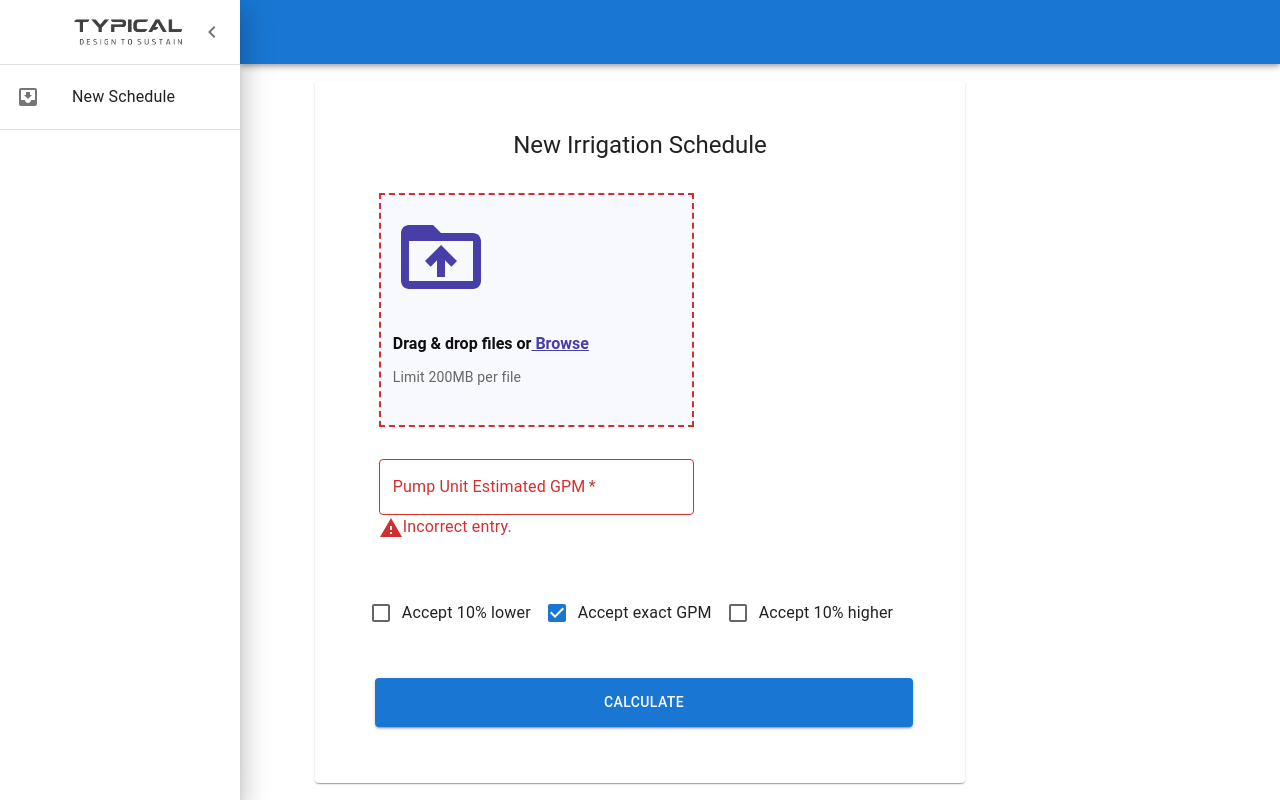
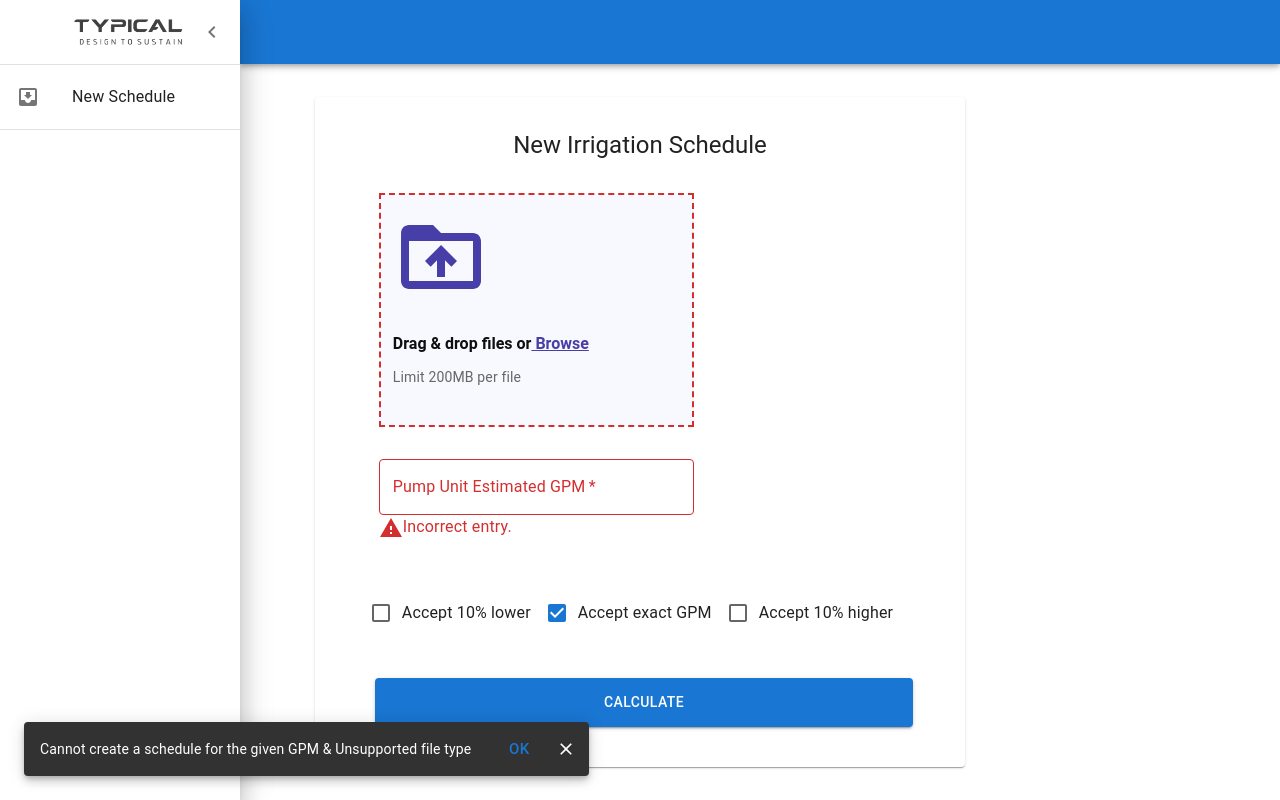
Before and after one commit to ahmedselhady/timescheduling-irrigation-systems, a Next.js app in the folder app/: page / in a window 1280 px wide. Both pictures are taken after a click on the button "CALCULATE". Built offline with nearby package versions, Linux system fonts and the light colour scheme.

Commit message:
fixed form validation

```diff
--- a/app/app/layout.tsx
+++ b/app/app/layout.tsx
@@ -7,6 +7,7 @@ import Header from "@/components/Header/Header";
 import DrawerEle from "@/components/Drawer/Drawer";
 import { CssBaseline } from "@mui/material";
 import { Main, DrawerHeader } from "@/components/Main/Main";
+import { SnackbarProvider } from "notistack";
 
 const geistSans = localFont({
   src: "./fonts/GeistVF.woff",
--- a/app/app/page.tsx
+++ b/app/app/page.tsx
@@ -1,7 +1,13 @@
 import React from "react";
 
 import NewIrrigationScheduleForm from "@/components/NewIrrigationScheduleForm/NewIrrigationScheduleForm";
+import SnackbarAlert from "@/components/SnackBar/SnackBar";
 
 export default function NewSchedule() {
-  return <NewIrrigationScheduleForm />;
+  return (
+    <>
+      <NewIrrigationScheduleForm />
+      <SnackbarAlert />
+    </>
+  );
 }
--- a/app/components/Drawer/Drawer.tsx
+++ b/app/components/Drawer/Drawer.tsx
@@ -14,8 +14,6 @@ import ListItemIcon from "@mui/material/ListItemIcon";
 import ListItemText from "@mui/material/ListItemText";
 import InboxIcon from "@mui/icons-material/MoveToInbox";
 import { useAppContext } from "@/context";
-import CreateNewFolderIcon from "@mui/icons-material/CreateNewFolder";
-import ListIcon from "@mui/icons-material/List";
 import Image from "next/image";
 
 import { drawerWidth } from "@/constants";
@@ -26,7 +24,6 @@ const DrawerHeader = styled("div")(({ theme }) => ({
   display: "flex",
   alignItems: "center",
   padding: theme.spacing(0, 1),
-  // necessary for content to be below app bar
   ...theme.mixins.toolbar,
   justifyContent: "flex-end",
 }));
@@ -77,7 +74,7 @@ const DrawerEle = () => {
       <List>
         <Link href="/" onClick={handleDrawerToggle}>
           <ListItem disablePadding>
-            <ListItemButton>
+            <ListItemButton onClick={() => window.location.reload()}>
               <ListItemIcon>
                 <InboxIcon />
               </ListItemIcon>
--- a/app/components/Groups/Groups.tsx
+++ b/app/components/Groups/Groups.tsx
@@ -143,7 +143,7 @@ const Groups = () => {
               className="mx-auto  max-h-96"
             >
               <Table className="border-l bg-slate-50 flex">
-                <Table>
+                <Table className="max-w-[30rem]">
                   <TableHead className="sm:text-nowrap">
                     <TableCell className="px-1 sm:px-3 bg-[#4ADEDE]">
                       Batch ID
--- a/app/components/NewIrrigationScheduleForm/NewIrrigationScheduleForm.tsx
+++ b/app/components/NewIrrigationScheduleForm/NewIrrigationScheduleForm.tsx
@@ -14,6 +14,7 @@ import {
   FormControlLabel,
   TextField,
   Typography,
+  IconButton,
 } from "@mui/material";
 import WarningIcon from "@mui/icons-material/Warning";
 import CircularProgress from "@mui/material/CircularProgress";
@@ -21,7 +22,8 @@ import Checkbox from "@mui/material/Checkbox";
 import DriveFolderUploadIcon from "@mui/icons-material/DriveFolderUpload";
 import { useAppContext } from "@/context";
 import { useRouter } from "next/navigation";
-import newData from "../../../new-example.json";
+import DescriptionIcon from "@mui/icons-material/Description";
+import HighlightOffRoundedIcon from "@mui/icons-material/HighlightOffRounded";
 
 interface CheckboxState {
   acceptLower: boolean;
@@ -32,13 +34,17 @@ interface CheckboxState {
 const NewIrrigationScheduleForm = () => {
   const router = useRouter();
 
-  const { handleSaveData, pumpUnitValue, pumpUnitValueInputHandler } =
-    useAppContext();
+  const {
+    handleSaveData,
+    pumpUnitValue,
+    pumpUnitValueInputHandler,
+    handleShowingSnackBar,
+  } = useAppContext();
 
   const [isLoading, setIsLoading] = React.useState<boolean>(false);
   const [isError, setIsError] = React.useState<boolean>(false);
   const [uploadedFile, setUploadedFile] = React.useState<File | null>(null);
-  const [fileFormat, setFileFormat] = React.useState<string>("");
+  const [isWrongFormat, setIsWrongFormat] = React.useState<boolean>(false);
 
   const [checkboxes, setCheckboxes] = React.useState<CheckboxState>({
     acceptLower: false,
@@ -55,21 +61,49 @@ const NewIrrigationScheduleForm = () => {
 
   const handleFileChange = (event: React.ChangeEvent<HTMLInputElement>) => {
     const file = event.target.files ? event.target.files[0] : null;
+    if (file?.type !== "text/plain") {
+      setIsWrongFormat(true);
+      handleShowingSnackBar(true, {
+        message: "Unsupported file type",
+      });
+      return;
+    }
+    setUploadedFile(file);
+  };
 
-    setUploadedFile(file);
-    if (file) {
-      setFileFormat(file.name.split(".").pop() || "");
+  const validateForm = () => {
+    let errorMessages = [];
+    if (pumpUnitValue.toString().trim() === "" || Number(pumpUnitValue) < 0) {
+      errorMessages.push("Cannot create a schedule for the given GPM");
     }
+    if (
+      !uploadedFile ||
+      (uploadedFile.type && uploadedFile.type !== "text/plain")
+    ) {
+      setIsWrongFormat(true);
+      errorMessages.push("Unsupported file type");
+    }
+
+    if (errorMessages.length > 0) {
+      handleShowingSnackBar(true, {
+        message: errorMessages.join(" & "),
+      });
+      errorMessages = [];
+      return false;
+    }
+    return true;
   };
 
   const handleFileUpload = async (
     event: React.MouseEvent<HTMLButtonElement>
   ) => {
     event.preventDefault();
-    if (pumpUnitValue === "" || uploadedFile === null) {
+    const formIsValid = validateForm();
+    if (!formIsValid || !uploadedFile) {
       setIsError(true);
       return;
     }
+
     setIsLoading(true);
     try {
       const formData = new FormData();
@@ -103,7 +137,7 @@ const NewIrrigationScheduleForm = () => {
   return (
     <Card
       sx={{
-        padding: { xs: "0", sm: "2rem 3rem" },
+        padding: { xs: "0", sm: "1rem 3rem" },
       }}
     >
       <CardHeader
@@ -112,6 +146,8 @@ const NewIrrigationScheduleForm = () => {
       ></CardHeader>
       <CardContent>
         <FormControl className="flex justify-center gap-8">
+          {!uploadedFile ? (
+            <>
               <Input
                 required
                 onChange={handleFileChange}
@@ -120,7 +156,7 @@ const NewIrrigationScheduleForm = () => {
                 inputProps={{ style: { height: "100%" } }}
                 sx={{
                   borderColor: `${
-                !isError || uploadedFile ? "primary.main" : "error.main"
+                    !isWrongFormat ? "primary.main" : "error.main"
                   }`,
                 }}
                 disableUnderline
@@ -130,7 +166,10 @@ const NewIrrigationScheduleForm = () => {
                 className="flex flex-col items-center justify-center w-full p-3 sm:p-0"
               >
                 <DriveFolderUploadIcon
-              sx={{ fontSize: { sm: "6rem", xs: "3rem" }, color: "#483EA8" }}
+                  sx={{
+                    fontSize: { sm: "6rem", xs: "3rem" },
+                    color: "#483EA8",
+                  }}
                 />
                 <Typography
                   variant="h5"
@@ -151,16 +190,34 @@ const NewIrrigationScheduleForm = () => {
                   Limit 200MB per file
                 </Typography>
               </InputLabel>
+            </>
+          ) : (
+            <div className="flex items-center justify-between border-y-4 border-gray-500 border-opacity-20 w-full py-3">
+              <div className="flex items-center gap-3">
+                <DescriptionIcon color="primary" className="text-3xl" />
+                {uploadedFile.name}
+              </div>
+              <div>
+                <IconButton onClick={() => setUploadedFile(null)}>
+                  <HighlightOffRoundedIcon className="" color="error" />
+                </IconButton>
+              </div>
+            </div>
+          )}
           <TextField
             required
             type="number"
             value={pumpUnitValue}
+            InputProps={{ inputProps: { min: 0 } }}
             onChange={(e: any) => pumpUnitValueInputHandler(e)}
             className="w-full"
             id="outlined-basic"
             label="Pump Unit Estimated GPM"
             variant="outlined"
-            error={isError && pumpUnitValue.toString().trim() === ""}
+            error={
+              (isError && pumpUnitValue.toString().trim() === "") ||
+              Number(pumpUnitValue) < 0
+            }
           />
         </FormControl>
         {isError && pumpUnitValue.toString().trim() === "" && (
--- /dev/null
+++ b/app/components/SnackBar/SnackBar.tsx
@@ -0,0 +1,59 @@
+"use client";
+
+import * as React from "react";
+import Button from "@mui/material/Button";
+import Snackbar, { SnackbarCloseReason } from "@mui/material/Snackbar";
+import IconButton from "@mui/material/IconButton";
+import CloseIcon from "@mui/icons-material/Close";
+import { useAppContext } from "@/context";
+import { SnackbarProvider, VariantType, useSnackbar } from "notistack";
+
+export default function SnackbarAlert() {
+  const { enqueueSnackbar } = useSnackbar();
+
+  const { handleShowingSnackBar, showSnackBar, snackBarData } = useAppContext();
+
+  const handleClose = (
+    event: React.SyntheticEvent | Event,
+    reason?: SnackbarCloseReason
+  ) => {
+    if (reason === "clickaway") {
+      return;
+    }
+
+    handleShowingSnackBar(false);
+  };
+
+  const action = (
+    <React.Fragment>
+      <Button
+        color="primary"
+        size="large"
+        className="font-700"
+        onClick={handleClose}
+      >
+        {snackBarData.action ? snackBarData.action : "ok"}
+      </Button>
+      <IconButton
+        size="small"
+        aria-label="close"
+        color="inherit"
+        onClick={handleClose}
+      >
+        <CloseIcon fontSize="small" />
+      </IconButton>
+    </React.Fragment>
+  );
+
+  return (
+    <Snackbar
+      open={showSnackBar}
+      autoHideDuration={6000}
+      onClose={handleClose}
+      message={
+        snackBarData.message ? snackBarData.message : "Something Went Wrong"
+      }
+      action={action}
+    />
+  );
+}
--- a/app/context/index.tsx
+++ b/app/context/index.tsx
@@ -4,6 +4,12 @@ import React, { useContext, createContext } from "react";
 
 import { ResponseData } from "@/type";
 import { useTheme, useMediaQuery } from "@material-ui/core";
+
+interface SnackbarData {
+  message: string;
+  action?: string;
+  actionHandler?: () => void;
+}
 
 interface AppContextType {
   drawerIsOpened: boolean;
@@ -13,6 +19,9 @@ interface AppContextType {
   pumpUnitValue: string | number;
   pumpUnitValueInputHandler: (e: React.ChangeEvent<HTMLInputElement>) => void;
   isSmScreen: boolean;
+  showSnackBar: boolean;
+  handleShowingSnackBar: (payload: boolean, data?: SnackbarData) => void;
+  snackBarData: SnackbarData;
 }
 
 const AppContext = createContext<AppContextType | undefined>(undefined);
@@ -27,6 +36,13 @@ export function AppWrapper({ children }: { children: React.ReactNode }) {
   const [groups, setGroups] = React.useState<ResponseData | null>(null);
   const [pumpUnitValue, setPumpUnitValue] = React.useState<number | string>("");
 
+  const [showSnackBar, setShowSnackBar] = React.useState(false);
+  const [snackBarData, setSnackBarData] = React.useState<SnackbarData>({
+    message: "",
+    action: "",
+    actionHandler: () => {},
+  });
+
   React.useEffect(() => {
     if (isMdScreen) {
       setDrawerIsOpen(false);
@@ -34,6 +50,13 @@ export function AppWrapper({ children }: { children: React.ReactNode }) {
       setDrawerIsOpen(true);
     }
   }, [isMdScreen]);
+
+  const handleShowingSnackBar = (show: boolean, data?: SnackbarData) => {
+    setShowSnackBar(show);
+    if (data) {
+      setSnackBarData(data);
+    }
+  };
 
   const handleSaveData = (payload: ResponseData) => {
     setGroups(payload);
@@ -59,6 +82,9 @@ export function AppWrapper({ children }: { children: React.ReactNode }) {
         pumpUnitValue,
         pumpUnitValueInputHandler,
         isSmScreen,
+        handleShowingSnackBar,
+        showSnackBar,
+        snackBarData,
       }}
     >
       {children}
```
Lines whose indentation alone changed are shown as unchanged.
